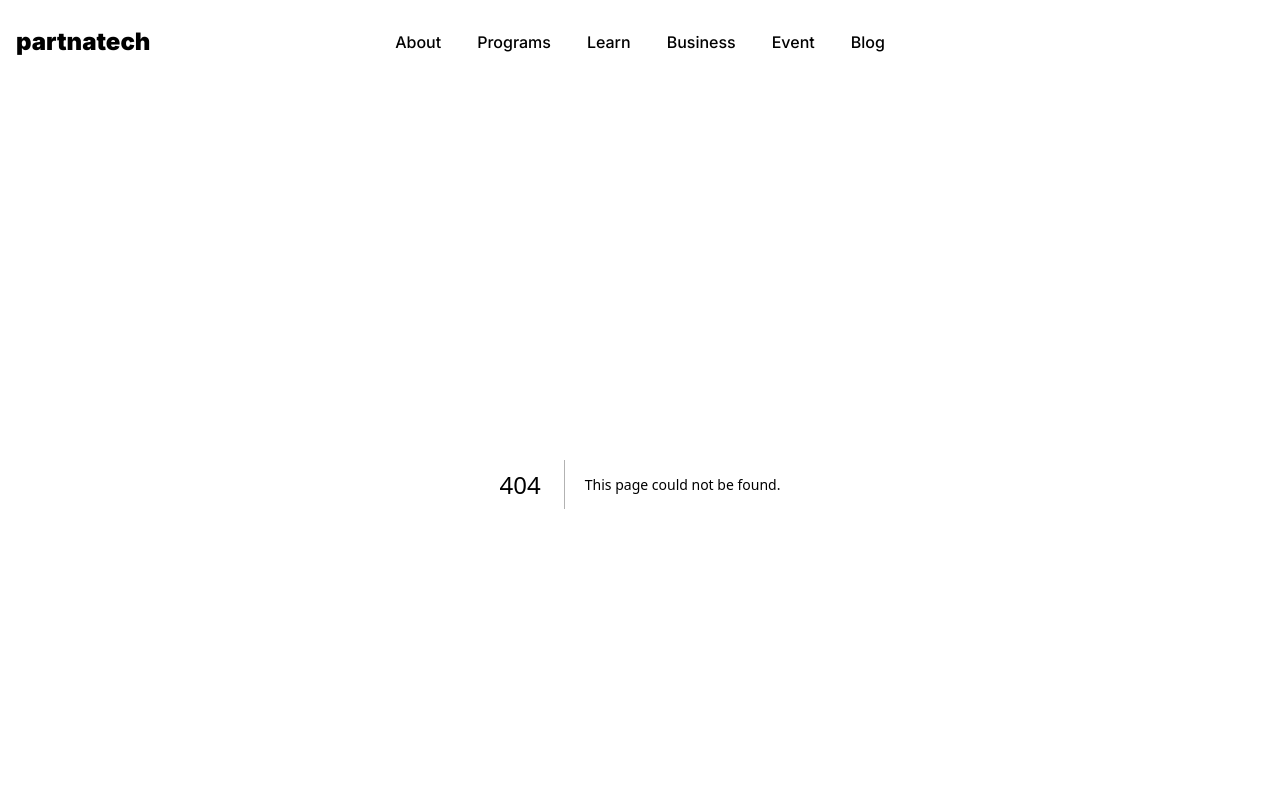
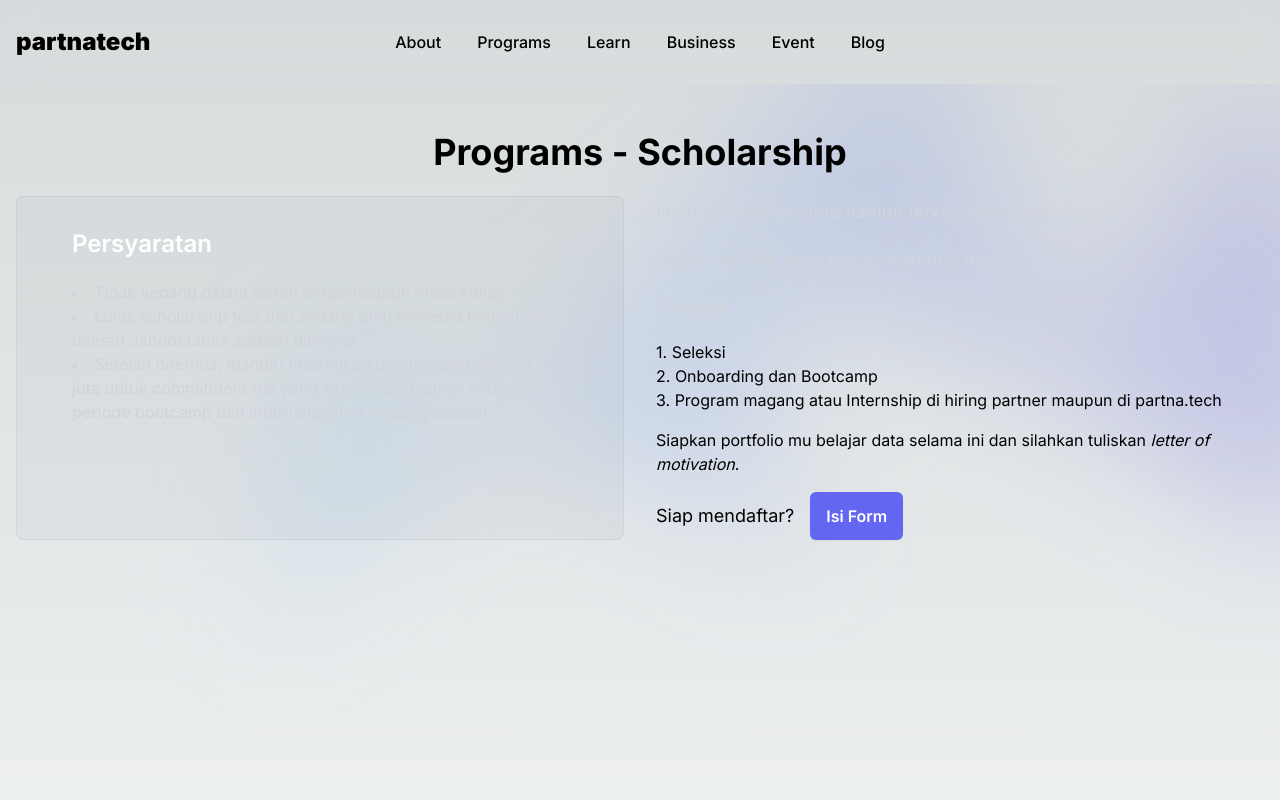
Before and after one commit to partnatech/partnatech-site, a Next.js app: page /programs/scholarship in a window 1280 px wide. Before the commit this address had no page. Shown: the top 800 px of the page. Built offline with nearby package versions, Linux system fonts and the light colour scheme.

Commit message:
feat: scholarship page (#21)
* feat: add scholarship page

* feat: add scholarship page

* feat: add scholarship page

```diff
--- a/package.json
+++ b/package.json
@@ -9,6 +9,7 @@
     "lint": "next lint"
   },
   "dependencies": {
+    "@heroicons/react": "^2.1.1",
     "@radix-ui/react-dialog": "^1.0.5",
     "@radix-ui/react-icons": "^1.3.0",
     "@radix-ui/react-navigation-menu": "^1.1.4",
--- a/src/app/programs/_scholarship/page.tsx
+++ b/src/app/programs/scholarship/page.tsx
@@ -2,7 +2,11 @@ import { cn } from "@/utils/cn";
 import React from "react";
 
 import { scholarshipCopy } from "@/utils/i18n/scholarship";
-import Image from "next/image";
+import Link from "next/link";
+
+function classNames(...classes: any) {
+  return classes.filter(Boolean).join(" ");
+}
 
 export default function Page() {
   return (
@@ -43,17 +47,30 @@ export default function Page() {
           </div>
           <div className="space-y-4">
             <p className=" text-lg leading-8 text-gray-300">
-              Program scholarship adalah program dengan….
+              Ingin enroll bootcamp namun terkendala biaya?
             </p>
-            <p className=" text-lg leading-8 text-gray-300">Deskripsi</p>
-            <p className=" text-lg leading-8 text-gray-300">Why</p>
-            <p className=" text-lg leading-8 text-gray-300">Proses</p>
-            <img src="https://placehold.co/400x200" alt="test" />
+            <p className=" text-lg leading-8 text-gray-300">
+              Worry not. We have the scholarship track.
+            </p>
+            <p className=" text-lg leading-8 text-gray-300">Tahapan</p>
+            <ul className="list-inside mt-5">
+              {scholarshipCopy.steps.map((step, index) => (
+                <li key={`step-${index}`}>
+                  {step.number}. {step.text}
+                </li>
+              ))}
+            </ul>
+            <p>
+              Siapkan portfolio mu belajar data selama ini dan silahkan tuliskan{" "}
+              <span className="italic">letter of motivation</span>.
+            </p>
             <div className="flex items-center gap-4">
               <p className="text-lg items-center">Siap mendaftar? </p>
-              <button className="rounded-md bg-indigo-500 px-4 py-2 font-semibold text-white shadow-sm hover:bg-indigo-400 focus-visible:outline focus-visible:outline-2 focus-visible:outline-offset-2 focus-visible:outline-indigo-400">
-                Isi Form
-              </button>
+              <Link href="https://tally.so/r/woybae" target="_blank">
+                <button className="rounded-md bg-indigo-500 px-4 py-3 font-semibold text-white shadow-sm hover:bg-indigo-400 focus-visible:outline focus-visible:outline-2 focus-visible:outline-offset-2 focus-visible:outline-indigo-400">
+                  Isi Form
+                </button>
+              </Link>
             </div>
           </div>
         </div>
--- a/src/utils/i18n/scholarship.ts
+++ b/src/utils/i18n/scholarship.ts
@@ -1,6 +1,26 @@
 export const scholarshipCopy = {
+  steps: [
+    {
+      number: "1",
+      text: "Seleksi",
+    },
+    {
+      number: "2",
+      text: "Onboarding dan Bootcamp",
+    },
+    {
+      number: "3",
+      text: "Program magang atau Internship di hiring partner maupun di partna.tech",
+    },
+  ],
+
   requirements: [
-    { item: "Tidak sedang dalam ikatan dinas ataupun ikatan perkuliahan" },
-    { item: "Lulus test dan sedang atau bersedia tinggal di daerah Jabodetabek" },
+    { item: "Tidak sedang dalam ikatan dinas ataupun masa kuliah" },
+    {
+      item: "Lulus scholarship test dan sedang atau bersedia tinggal di daerah Jabodetabek setelah diterima",
+    },
+    {
+      item: "Setelah diterima, mampu melakukan pembayaran deposit 3 juta untuk commitment fee yang akan dikembalikan setelah periode bootcamp dan internship atau magang selesai",
+    },
   ],
 };
```
Also changed, not shown: 1 other file (tests, documents, lock files or other folders).
